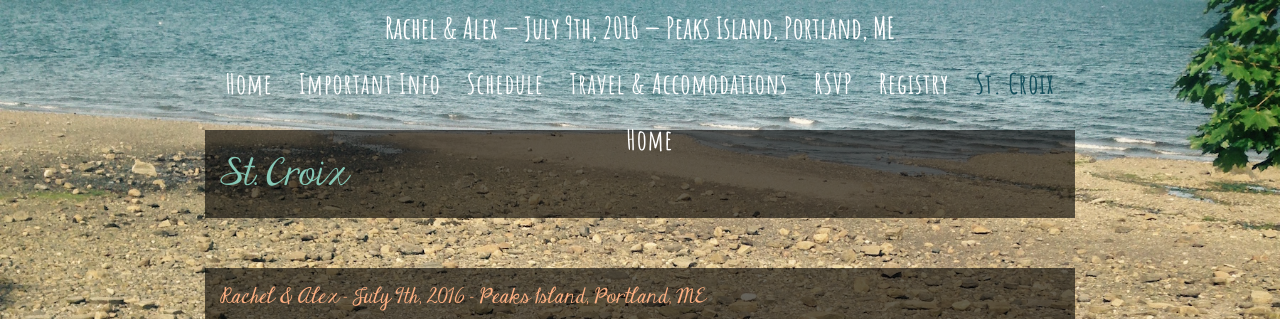
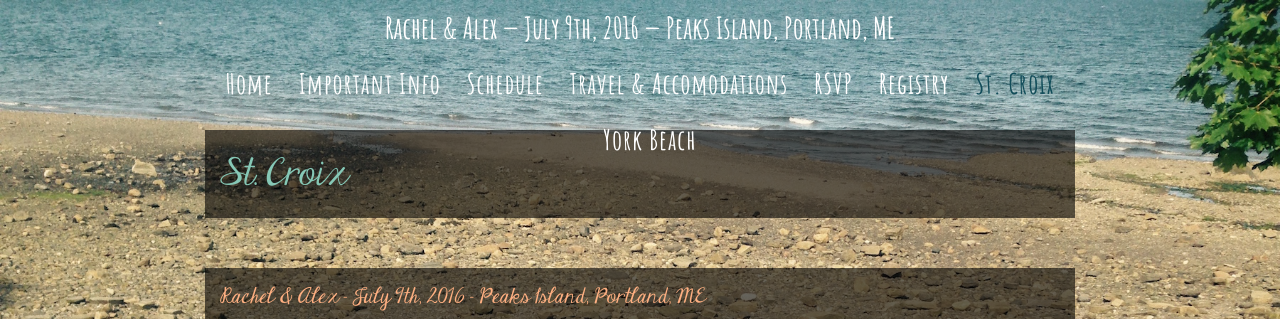
Before and after one commit to amekelburg/wedsite, a Jekyll site: the page built from 8-st-croix.md, in a window 1280 px wide. Shown: the top 319 px of the page. Built offline with Jekyll 4.4.1, drawn with Linux system fonts in a browser that asks for light colours.

Commit message:
Updated '9-york-beach.html' via CloudCannon

```diff
--- a/9-york-beach.html
+++ b/9-york-beach.html
@@ -1,7 +1,7 @@
 ---
 layout: page
-title: Home
-permalink: /
+title: York Beach
+permalink: /york-beach
 ---
 
 
```
